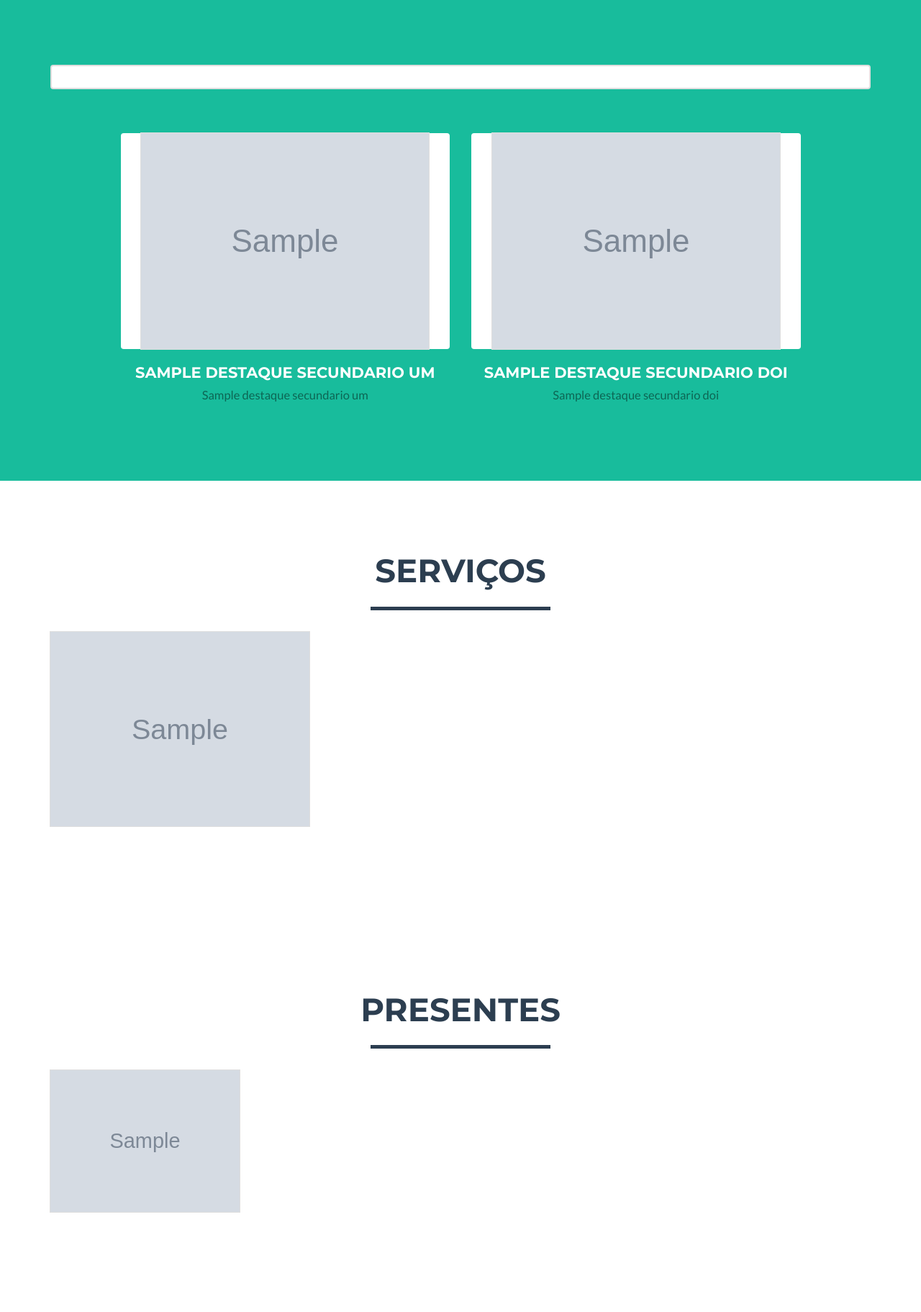
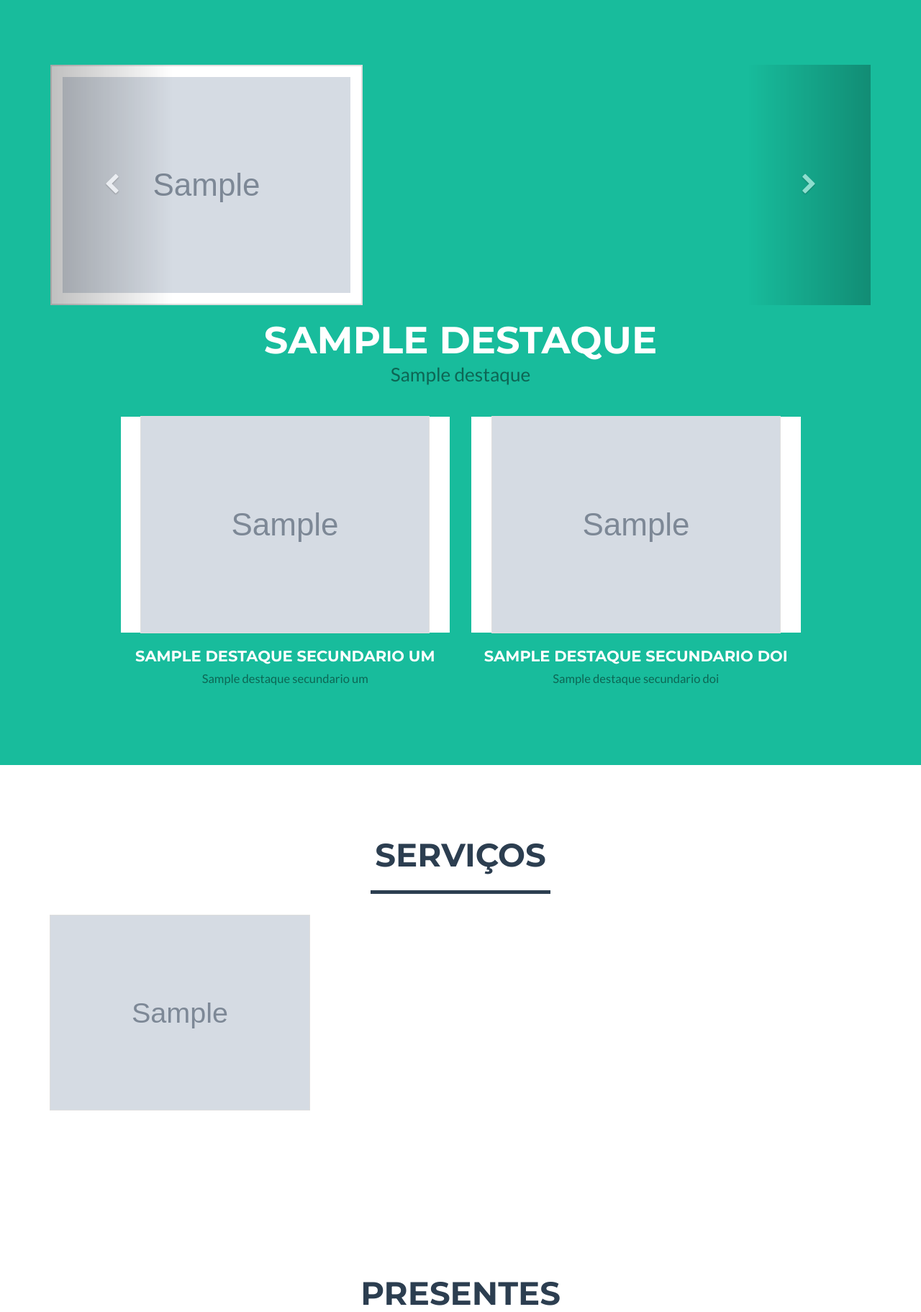
Before and after one commit to victormagalhaes/clipelvarejo, a Django app: template base/templates/base.html in a window 1280 px wide. Shown: the part 110-1933 px from the top of the page at 72% size. Run offline with Django 3.2, Linux system fonts and the light colour scheme; tables that the repository leaves empty hold one stand-in row (values such as "Sample post"); the template is opened without the code that fills it: values that come from a table or form of the project are taken from there, most other values are stand-ins (such as "Sample title", 1, 10 or a date in 2020); grey boxes marked "Sample" are stand-in pictures; some libraries are stand-ins or nearby versions.

Commit message:
Ajustes para subida

```diff
--- a/base/admin.py
+++ b/base/admin.py
@@ -4,7 +4,7 @@
 # Register your models here.
 
 class DestaquePrincipalAdmin(admin.ModelAdmin):
-    list_display = ('titulo', 'subtitulo', 'is_principal', 'admin_thumbnail')
+    list_display = ('titulo', 'subtitulo', 'admin_thumbnail')
     admin_thumbnail = AdminThumbnail(image_field='imagem_thumb')
 
 class DestaqueSecundarioAdmin(admin.ModelAdmin):
--- a/base/models.py
+++ b/base/models.py
@@ -20,13 +20,6 @@
 	imagem_thumb = ImageSpecField(
 		source='imagem', processors=[ResizeToFill(365, 200)], format='JPEG', options={'quality': 100}
 	)
-	is_principal = models.BooleanField(default=False, verbose_name='É destaque principal')
-
-	def save(self, *args, **kwargs):
-		if self.is_principal:
-			DestaquePrincipal.objects.all().update(is_principal=False)
-
-		super(DestaquePrincipal, self).save(*args, **kwargs)
 
 	class Meta:
 		verbose_name = 'Destaque Principal'
--- a/base/static/js/freelancer.js
+++ b/base/static/js/freelancer.js
@@ -34,6 +34,13 @@
     });
 });
 
+$(function() {
+    $('#main-carousel').on('slid.bs.carousel' ,function() {
+        var indice = $('.carousel-inner').find('.active').index();
+        $('.intro-text').removeClass('active').eq(indice).addClass('active');
+    });
+});
+
 // Highlight the top nav as scrolling occurs
 $('body').scrollspy({
     target: '.navbar-fixed-top'
--- a/base/static/styles/css/base.css
+++ b/base/static/styles/css/base.css
@@ -24,14 +24,27 @@
 header .thumbnail {
   padding: 15px;
   outline: 0;
-  border: 2px solid #dedede; }
+  border: 2px solid #dedede;
+  margin: 0;
+  border-radius: 0; }
   @media (max-width: 768px) {
     header .thumbnail {
       padding: 7px;
       border-width: 1px; } }
 
-header .skills {
-  color: #0d6654; }
+header .intro-text {
+  display: none;
+  margin-top: 20px; }
+  header .intro-text.active {
+    display: block; }
+  header .intro-text .name {
+    font-size: 3.5em;
+    line-height: 1.1em; }
+    @media (max-width: 768px) {
+      header .intro-text .name {
+        font-size: 2em; } }
+  header .intro-text .skills {
+    color: #0d6654; }
 
 header h3 {
   font-size: 1.4em; }
@@ -44,6 +57,24 @@
   font-size: 1.1em;
   line-height: 1.1em; }
 
+header .fa-chevron-left, header .fa-chevron-right {
+  width: 30px;
+  height: 30px;
+  margin-top: -15px;
+  font-size: 30px;
+  position: absolute;
+  top: 50%;
+  z-index: 5;
+  display: inline-block; }
+
+header .fa-chevron-left {
+  left: 50%;
+  margin-left: -15px; }
+
+header .fa-chevron-right {
+  right: 50%;
+  margin-right: -15px; }
+
 header .secundary-featured {
   margin-top: 40px; }
   header .secundary-featured .thumbnail {
@@ -51,6 +82,12 @@
     border: 0; }
     header .secundary-featured .thumbnail img {
       outline: 1px solid #dedede; }
+
+section h2 {
+  font-size: 3em; }
+  @media (max-width: 768px) {
+    section h2 {
+      font-size: 2.2em; } }
 
 .star-primary::after {
   content: "\f0c6" !important; }
--- a/base/static/styles/scss/base.scss
+++ b/base/static/styles/scss/base.scss
@@ -56,6 +56,8 @@
         padding: 15px;
         outline: 0;
         border: 2px solid #dedede;
+        margin: 0;
+        border-radius: 0;
 
         @media (max-width: 768px) {
             padding: 7px;
@@ -63,8 +65,26 @@
         }
     }
 
-    .skills {
-        color: $color-6;
+    .intro-text {
+        display: none;
+        margin-top: 20px;
+
+        &.active {
+            display: block;
+        }
+
+        .name {
+            font-size: 3.5em;
+            line-height: 1.1em;
+
+            @media (max-width: 768px) {
+                font-size: 2em;
+            }
+        }
+
+        .skills {
+            color: $color-6;
+        }
     }
 
     h3 {
@@ -81,6 +101,27 @@
         line-height: 1.1em;
     }
 
+    .fa-chevron-left, .fa-chevron-right {
+        width: 30px;
+        height: 30px;
+        margin-top: -15px;
+        font-size: 30px;
+        position: absolute;
+        top: 50%;
+        z-index: 5;
+        display: inline-block;
+    }
+
+    .fa-chevron-left {
+        left: 50%;
+        margin-left: -15px;
+    }
+
+    .fa-chevron-right {
+        right: 50%;
+        margin-right: -15px;
+    }
+
     .secundary-featured {
         margin-top: 40px;
 
@@ -91,6 +132,16 @@
             img {
                 outline: 1px solid #dedede;
             }
+        }
+    }
+}
+
+section {
+    h2 {
+        font-size: 3em;
+
+        @media (max-width: 768px) {
+            font-size: 2.2em;
         }
     }
 }
--- a/base/templates/elements/footer.html
+++ b/base/templates/elements/footer.html
@@ -17,9 +17,8 @@
                 </div>
                 <div class="footer-col col-md-4">
                     <h3>Telefones</h3>
-                    <p>21 2222-2222</p>
-                    <p>21 99999-9999</p>
-                    <p>21 88888-8888</p>
+                    <p>(21) 3619-8546</p>
+                    <p>(21) 9586-4080</p>
                 </div>
             </div>
         </div>
--- a/base/templates/elements/header.html
+++ b/base/templates/elements/header.html
@@ -3,10 +3,32 @@
     <div class="container">
         <div class="row">
             <div class="col-lg-12">
-                <img class="img-responsive thumbnail" src="{{ destaque_principal.imagem_full.url }}" alt="{{ destaque_principal.titulo }}">
-                <div class="intro-text">
-                    <span class="name">{{ destaque_principal.titulo }}</span>
-                    <span class="skills">{{ destaque_principal.subtitulo }}</span>
+                <div id="main-carousel" class="carousel slide" data-ride="carousel" data-interval="10000">
+                    <!-- Wrapper for slides -->
+                    <div class="carousel-inner" role="listbox">
+                        {% for destaque_principal in destaques_principais %}
+                            <div class="item {% if forloop.counter == 1 %}active{% endif %}">
+                                <img class="img-responsive thumbnail" src="{{ destaque_principal.imagem_full.url }}" alt="{{ destaque_principal.titulo }}">
+                            </div>
+                        {% endfor %}
+
+                        <!-- Controls -->
+                        <a class="left carousel-control" href="#main-carousel" role="button" data-slide="prev">
+                            <span class="fa fa-chevron-left" aria-hidden="true"></span>
+                            <span class="sr-only">Previous</span>
+                        </a>
+                        <a class="right carousel-control" href="#main-carousel" role="button" data-slide="next">
+                            <span class="fa fa-chevron-right" aria-hidden="true"></span>
+                            <span class="sr-only">Next</span>
+                        </a>
+                    </div>
+
+                    {% for destaque_principal in destaques_principais %}
+                        <div class="intro-text {% if forloop.counter == 1 %}active{% endif %}" data-index="{{ forloop.counter0 }}">
+                            <span class="name">{{ destaque_principal.titulo }}</span>
+                            <span class="skills">{{ destaque_principal.subtitulo }}</span>
+                        </div>
+                    {% endfor %}
                 </div>
             </div>
         </div>
--- a/base/views.py
+++ b/base/views.py
@@ -10,14 +10,15 @@
 	# View code here...
 	title = 'Clipel Varejo'
 
-	destaque_principal = DestaquePrincipal.objects.filter(is_principal=True)[0]
+	destaques_principais = DestaquePrincipal.objects.all()
 	destaque_secundario = DestaqueSecundario.objects.filter(ativo=True)
 	servicos = Servico.objects.all().order_by('-updated_at')
 	produtos = Produto.objects.all().order_by('-updated_at')
 
+
 	context = {
 		'title': title,
-		'destaque_principal': destaque_principal,
+		'destaques_principais': destaques_principais,
 		'destaque_secundario_um': destaque_secundario[0],
 		'destaque_secundario_dois': destaque_secundario[1],
 		'servicos': servicos,
--- a/gulpfile.js
+++ b/gulpfile.js
@@ -10,6 +10,6 @@
     .pipe(gulp.dest('./base/static/styles/css/'));
 });
 
-gulp.task('sass:watch', function(){
+gulp.task('serve', function(){
     gulp.watch('./base/static/styles/scss/*.scss', ['sass']);
 });
```
Also changed, not shown: base/migrations/0005_auto_20151203_2213.py (added).
